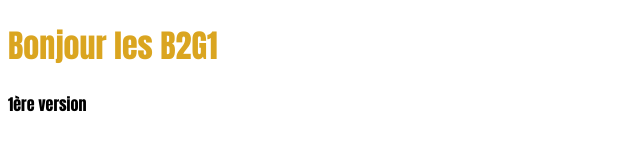
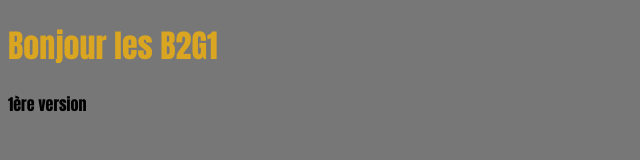
Before and after one commit to Yzrohk/B2G1_started_projet, a plain HTML site: page index.html in a window 1280 px wide. Shown: the whole page, without its empty margins (0-640 px from the left). Drawn offline with Linux system fonts and the light colour scheme.

Commit message:
Background color

```diff
--- a/style.css
+++ b/style.css
@@ -5,3 +5,7 @@
 h1 {
     color: goldenrod;
 }
+
+body {
+    background-color: #777;
+}
```
